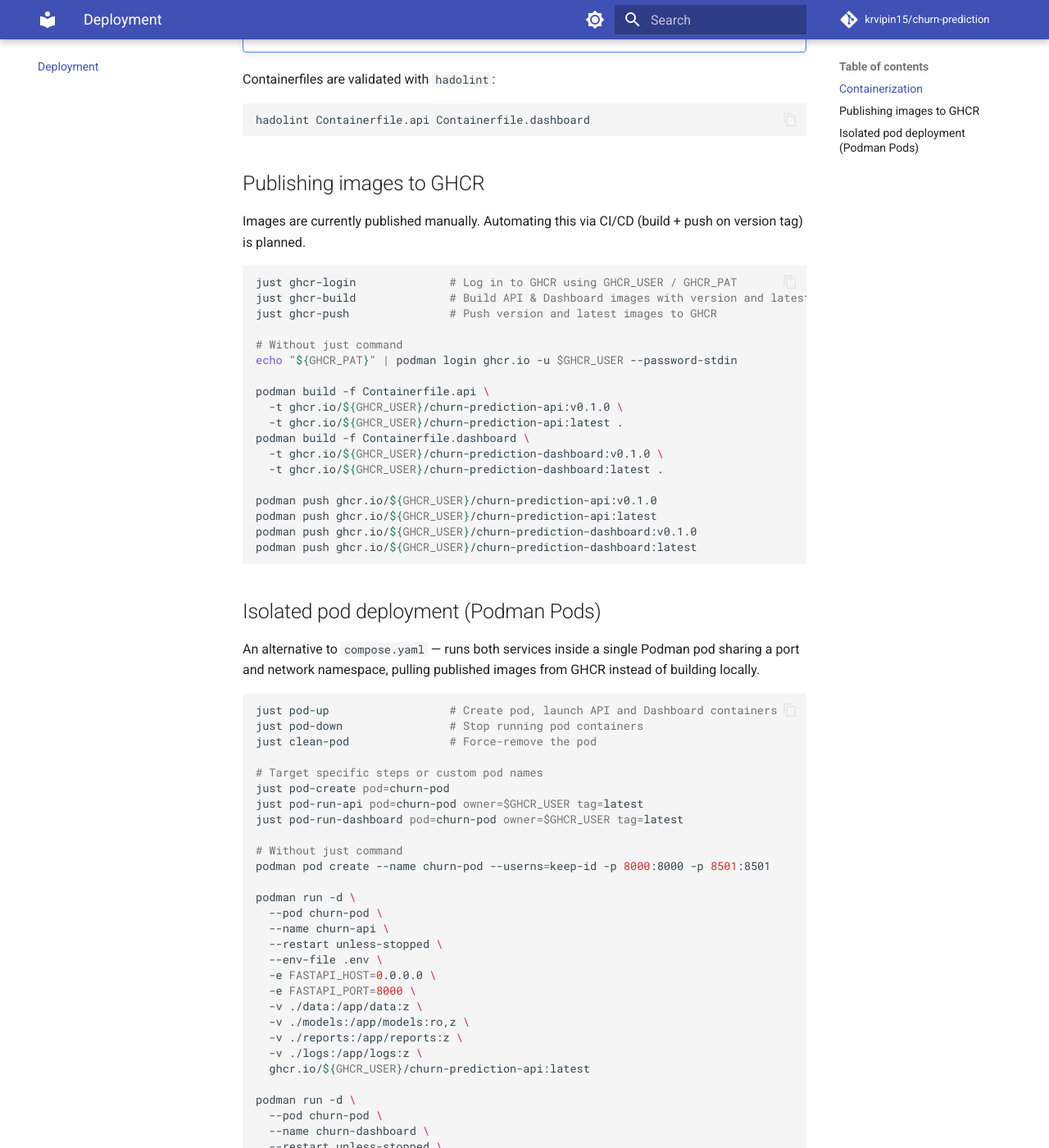
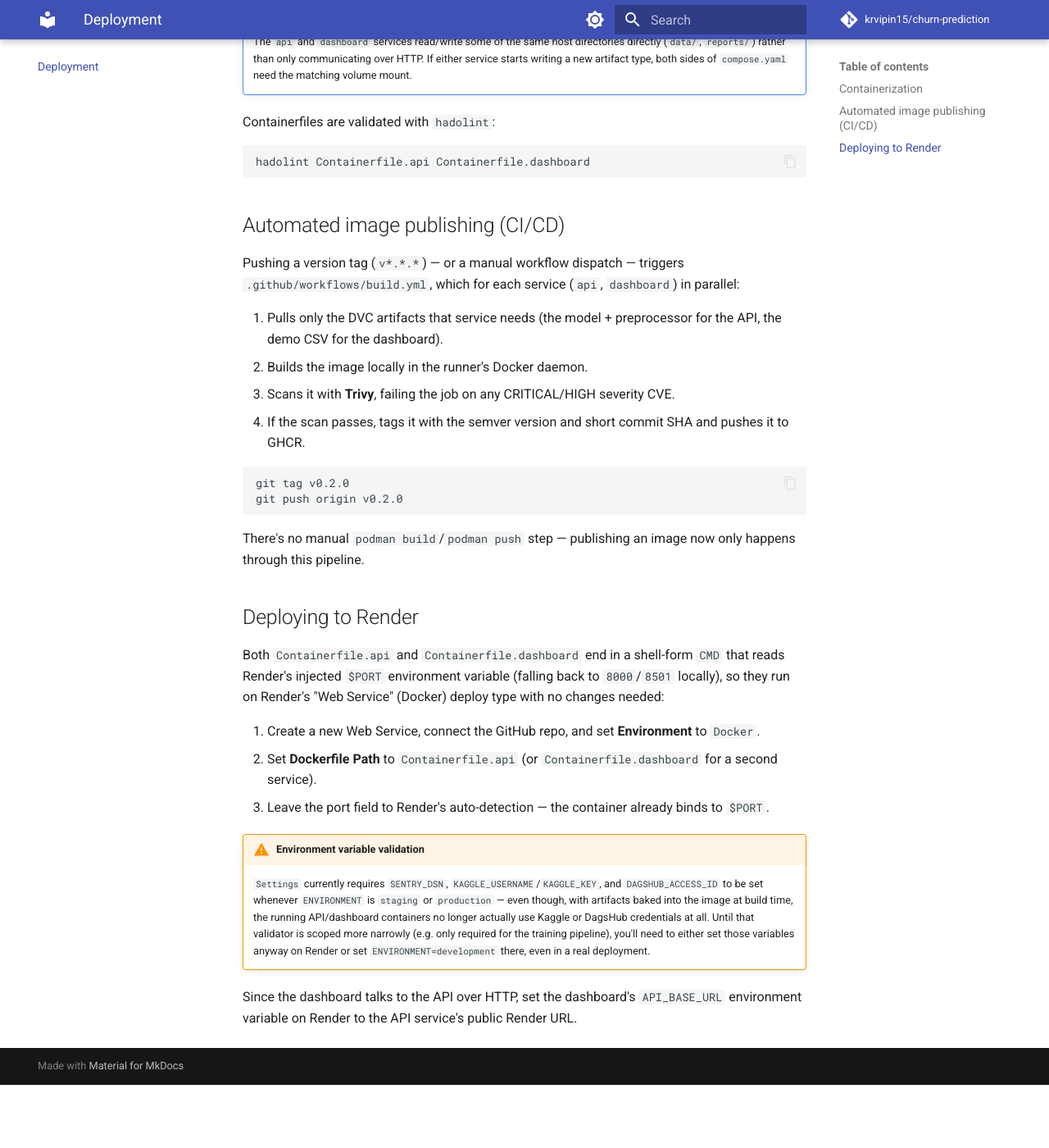
Before and after one commit to krvipin15/churn-prediction, an MkDocs documentation site: the page built from docs/deployment.md, in a window 1280 px wide and 1400 px high, scrolled down 745 px. Shown: the whole window at 82% size. Built offline with MkDocs 1.6.1 and Material for MkDocs 9.7.7, drawn with Linux system fonts in a browser that asks for light colours; comment, search, counter and statistics services are not loaded; after the commit the page ends 2068 px from its top, so only the background shows below that; some of the changed text lies outside the part shown.

````diff
--- a/docs/deployment.md
+++ b/docs/deployment.md
@@ -2,7 +2,7 @@
 
 ## Containerization
 
-The API and dashboard each have a dedicated `Containerfile` and are orchestrated together via `compose.yaml`.
+The API and dashboard each have a dedicated `Containerfile` and are orchestrated together via `compose.yaml`. Required model and data artifacts (`models/preprocessor.joblib`, `models/model.ubj`, `models/card.json`, `data/raw/test.csv`) are copied into each image at build time, so neither container needs DVC/DagsHub credentials or network access at runtime.
 
 ```bash
 just container-up     # Build and start the application containers in detached mode
@@ -31,71 +31,31 @@ Containerfiles are validated with `hadolint`:
 hadolint Containerfile.api Containerfile.dashboard
 ```
 
-## Publishing images to GHCR
+## Automated image publishing (CI/CD)
 
-Images are currently published manually. Automating this via CI/CD (build + push on version tag) is planned.
+Pushing a version tag (`v*.*.*`) — or a manual workflow dispatch — triggers `.github/workflows/build.yml`, which for each service (`api`, `dashboard`) in parallel:
+
+1. Pulls only the DVC artifacts that service needs (the model + preprocessor for the API, the demo CSV for the dashboard).
+2. Builds the image locally in the runner's Docker daemon.
+3. Scans it with **Trivy**, failing the job on any CRITICAL/HIGH severity CVE.
+4. If the scan passes, tags it with the semver version and short commit SHA and pushes it to GHCR.
 
 ```bash
-just ghcr-login              # Log in to GHCR using GHCR_USER / GHCR_PAT
-just ghcr-build              # Build API & Dashboard images with version and latest tags
-just ghcr-push               # Push version and latest images to GHCR
-
-# Without just command
-echo "${GHCR_PAT}" | podman login ghcr.io -u $GHCR_USER --password-stdin
-
-podman build -f Containerfile.api \
-  -t ghcr.io/${GHCR_USER}/churn-prediction-api:v0.1.0 \
-  -t ghcr.io/${GHCR_USER}/churn-prediction-api:latest .
-podman build -f Containerfile.dashboard \
-  -t ghcr.io/${GHCR_USER}/churn-prediction-dashboard:v0.1.0 \
-  -t ghcr.io/${GHCR_USER}/churn-prediction-dashboard:latest .
-
-podman push ghcr.io/${GHCR_USER}/churn-prediction-api:v0.1.0
-podman push ghcr.io/${GHCR_USER}/churn-prediction-api:latest
-podman push ghcr.io/${GHCR_USER}/churn-prediction-dashboard:v0.1.0
-podman push ghcr.io/${GHCR_USER}/churn-prediction-dashboard:latest
+git tag v0.2.0
+git push origin v0.2.0
 ```
 
-## Isolated pod deployment (Podman Pods)
+There's no manual `podman build`/`podman push` step — publishing an image now only happens through this pipeline.
 
-An alternative to `compose.yaml` — runs both services inside a single Podman pod sharing a port and network namespace, pulling published images from GHCR instead of building locally.
+## Deploying to Render
 
-```bash
-just pod-up                  # Create pod, launch API and Dashboard containers
-just pod-down                # Stop running pod containers
-just clean-pod               # Force-remove the pod
+Both `Containerfile.api` and `Containerfile.dashboard` end in a shell-form `CMD` that reads Render's injected `$PORT` environment variable (falling back to `8000`/`8501` locally), so they run on Render's "Web Service" (Docker) deploy type with no changes needed:
 
-# Target specific steps or custom pod names
-just pod-create pod=churn-pod
-just pod-run-api pod=churn-pod owner=$GHCR_USER tag=latest
-just pod-run-dashboard pod=churn-pod owner=$GHCR_USER tag=latest
+1. Create a new Web Service, connect the GitHub repo, and set **Environment** to `Docker`.
+2. Set **Dockerfile Path** to `Containerfile.api` (or `Containerfile.dashboard` for a second service).
+3. Leave the port field to Render's auto-detection — the container already binds to `$PORT`.
 
-# Without just command
-podman pod create --name churn-pod --userns=keep-id -p 8000:8000 -p 8501:8501
+!!! warning "Environment variable validation"
+    `Settings` currently requires `SENTRY_DSN`, `KAGGLE_USERNAME`/`KAGGLE_KEY`, and `DAGSHUB_ACCESS_ID` to be set whenever `ENVIRONMENT` is `staging` or `production` — even though, with artifacts baked into the image at build time, the running API/dashboard containers no longer actually use Kaggle or DagsHub credentials at all. Until that validator is scoped more narrowly (e.g. only required for the training pipeline), you'll need to either set those variables anyway on Render or set `ENVIRONMENT=development` there, even in a real deployment.
 
-podman run -d \
-  --pod churn-pod \
-  --name churn-api \
-  --restart unless-stopped \
-  --env-file .env \
-  -e FASTAPI_HOST=0.0.0.0 \
-  -e FASTAPI_PORT=8000 \
-  -v ./data:/app/data:z \
-  -v ./models:/app/models:ro,z \
-  -v ./reports:/app/reports:z \
-  -v ./logs:/app/logs:z \
-  ghcr.io/${GHCR_USER}/churn-prediction-api:latest
-
-podman run -d \
-  --pod churn-pod \
-  --name churn-dashboard \
-  --restart unless-stopped \
-  --env-file .env \
-  -e FASTAPI_HOST=127.0.0.1 \
-  -e FASTAPI_PORT=8000 \
-  -e API_BASE_URL=http://127.0.0.1:8000 \
-  -v ./data:/app/data:ro,z \
-  -v ./models:/app/models:ro,z \
-  -v ./reports:/app/reports:ro,z \
-  ghcr.io/${GHCR_USER}/churn-prediction-dashboard:latest
-```
+Since the dashboard talks to the API over HTTP, set the dashboard's `API_BASE_URL` environment variable on Render to the API service's public Render URL.
````
Also changed, not shown: README.md (+30 -97 lines), docs/getting-started.md (+8 -8 lines), docs/index.md (+18 -16 lines), docs/usage.md (+9 -14 lines).
